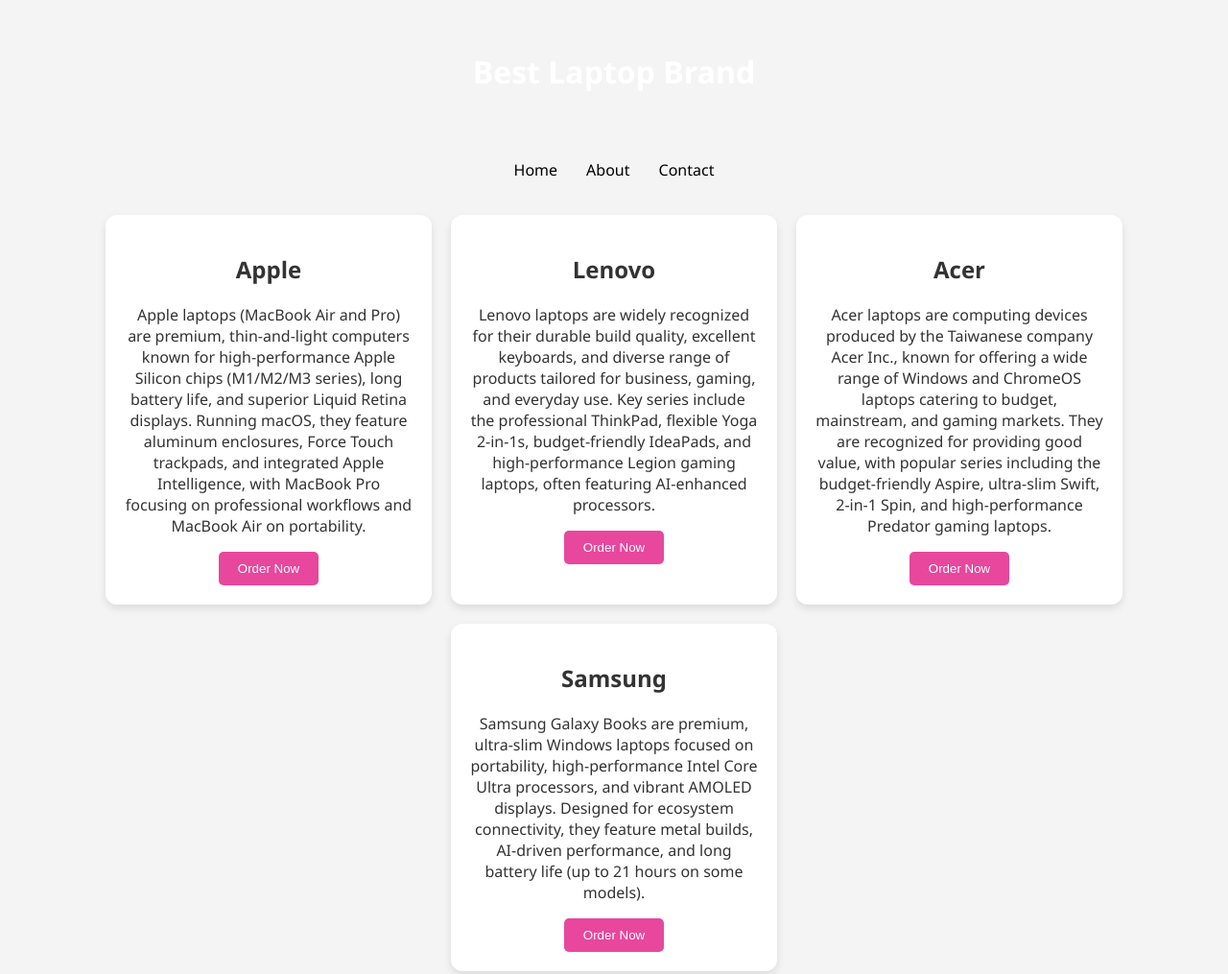
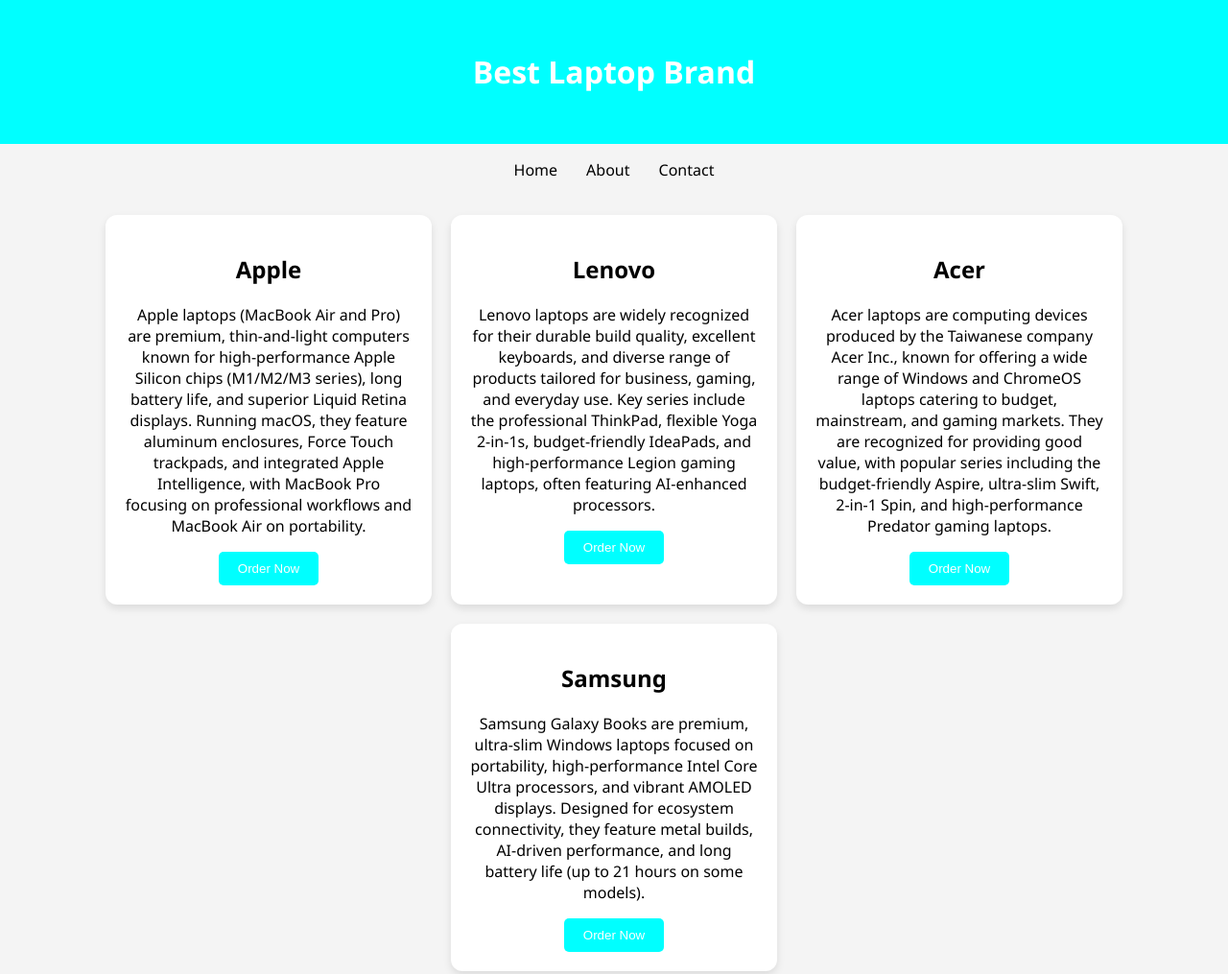
Before and after one commit to kaie02/SemiExam, a plain HTML site: page index.html in a window 1280 px wide. Shown: the top 1015 px of the page at 96% size. Drawn offline with Linux system fonts and the light colour scheme.

Commit message:
Update style.css

```diff
--- a/style.css
+++ b/style.css
@@ -3,11 +3,11 @@
     margin: 0;
     padding: 0;
     background-color: #f4f4f4;
-    color: #333;
+    color: ##00FFFF;
 }
 
 header {
-    background-color: #Blue;
+    background-color: #00FFFF;
     color: white;
     padding: 2rem;
     text-align: center;
@@ -56,7 +56,7 @@
 }
 
 button {
-    background-color: #e7479c;
+    background-color: #00FFFF;
     color: white;
     border: none;
     padding: 10px 20px;
@@ -72,7 +72,7 @@
 footer {
     text-align: center;
     padding: 1rem;
-    background-color: #ffffff;
+    background-color: #f4f4f4;
     color: rgb(0, 0, 0);
     margin-top: 20px;
 }
```
